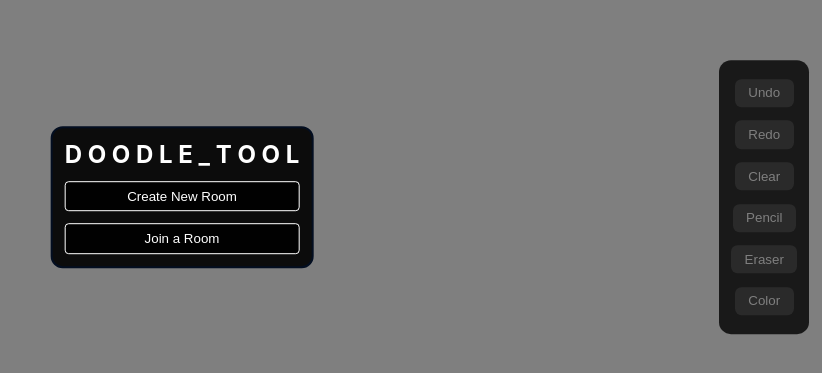
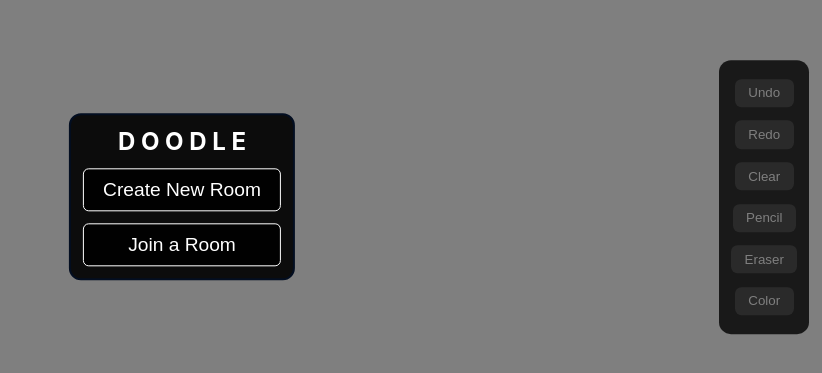
Before and after one commit to elarsaks/doodling-space, a React (Create React App) app in the folder client/: page / in a window 1280 px wide. Shown: the part 203-576 px from the top of the page, without its empty margins (458-1280 px from the left). Built offline with nearby package versions, Linux system fonts and the light colour scheme.

Commit message:
Update font size.

```diff
--- a/client/src/components/RoomMenu.tsx
+++ b/client/src/components/RoomMenu.tsx
@@ -32,7 +32,7 @@ const Overlay = styled.div<{ show: boolean }>`
   z-index: 1;
 `;
 
-const StyledButton = styled.button`
+const StyledButton = styled.button<{ center: boolean }>`
   padding: 0.5em 1em;
   border: 1px solid #fff;
   border-radius: 0.3em;
@@ -40,6 +40,7 @@ const StyledButton = styled.button`
   color: #fff;
   cursor: pointer;
   transition: background-color 0.3s;
+  font-size: ${({ center }) => (center ? "0.8em" : "0.5em")};
 
   &:hover {
     background-color: rgba(1, 14, 33, 0.7);
@@ -83,7 +84,7 @@ const RoomMenu: React.FC = () => {
     <>
       <Overlay show={!isNewRoomCreated} />
       <RoomMenuContainer center={!isNewRoomCreated}>
-        <div>D O O D L E _ T O O L </div>
+        <div> D O O D L E </div>
         {isNewRoomCreated && (
           <StyledSelect value={selectedRoom} onChange={handleRoomChange}>
             <option value="" disabled>
@@ -97,8 +98,12 @@ const RoomMenu: React.FC = () => {
             ))}
           </StyledSelect>
         )}
-        <StyledButton onClick={handleCreateRoom}>Create New Room</StyledButton>
-        <StyledButton onClick={handleCreateRoom}>Join a Room</StyledButton>
+        <StyledButton center={!isNewRoomCreated} onClick={handleCreateRoom}>
+          Create New Room
+        </StyledButton>
+        <StyledButton center={!isNewRoomCreated} onClick={handleCreateRoom}>
+          Join a Room
+        </StyledButton>
       </RoomMenuContainer>
     </>
   );
```
